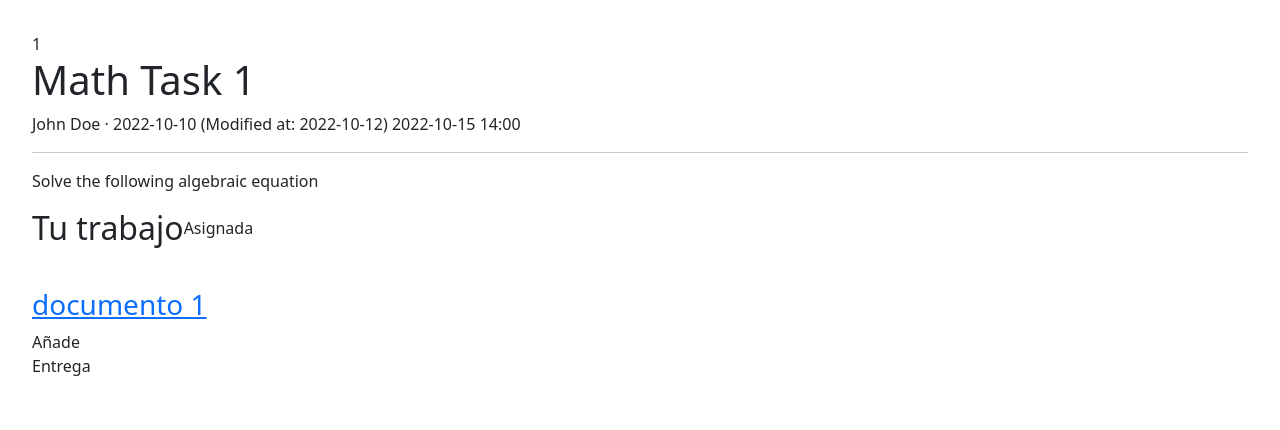
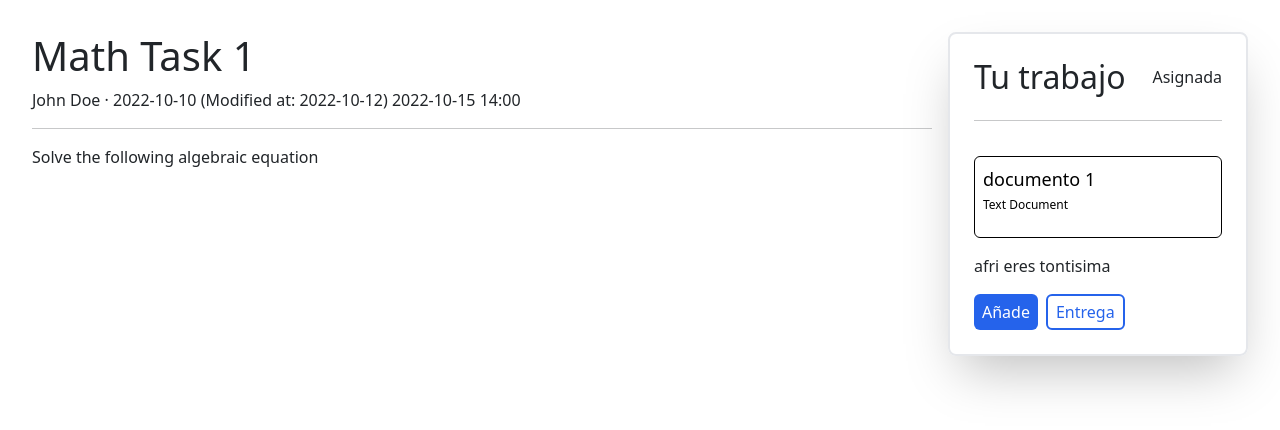
Before and after one commit to Lieety/Re-Moodel-acio, an Astro site: page /c/1/t/1 in a window 1280 px wide. Built offline with nearby package versions, Linux system fonts and the light colour scheme; Astro itself is replaced by a stand-in of ours.

Commit message:
inicio pagina de tareas

```diff
--- a/src/components/EntregarTarea.astro
+++ b/src/components/EntregarTarea.astro
@@ -5,6 +5,7 @@ interface Props {
     {
       name: string;
       url: string;
+      type: string;
     },
   ];
 }
@@ -12,23 +13,37 @@ interface Props {
 const { isAssigned, docs } = Astro.props;
 ---
 
-<div class="flex flex-col items-start a">
-  <section class="flex flex-row justify-between items-center">
-    <h2>Tu trabajo</h2>
-    <h6>{isAssigned ? "Asignada" : "Entregada"}</h6>
+<div class="flex flex-col items-start border-2 shadow-2xl p-4 gap-3 rounded-lg">
+  <section class="flex flex-col justify-between w-full items-center">
+    <span class="flex flex-row justify-between w-full items-center">
+      <h2>Tu trabajo</h2>
+      <h6>{isAssigned ? "Asignada" : "Entregada"}</h6>
+    </span>
+    <hr class="h-1 w-full" />
   </section>
-  <hr />
   {
     docs?.map((e) => {
       return (
-        <h3>
-          <a href={e.url} target="_blank" rel="noopener noreferrer">
+        <a
+          href={e.url}
+          target="_blank"
+          rel="noopener noreferrer"
+          class="decoration-transparent text-black w-full"
+        >
+          <span class="flex flex-col justify-center gap-1 border-[1px] p-2 border-black rounded-md text-lg">
             {e.name}
-          </a>
-        </h3>
+            <p class="text-xs">{e.type}</p>
+          </span>
+        </a>
       );
     })
   }
-  <button>Añade</button>
-  <button>Entrega</button>
+
+  afri eres tontisima
+  <div class="flex flex-row gap-2">
+    <button class="px-2 py-1 rounded-md bg-blue-600 text-white">Añade</button>
+    <button class="border-2 border-blue-600 px-2 py-1 rounded-md text-blue-600"
+      >Entrega</button
+    >
+  </div>
 </div>
--- a/src/pages/c/[clase]/t/[tarea].astro
+++ b/src/pages/c/[clase]/t/[tarea].astro
@@ -17,12 +17,11 @@ const { tarea } = Astro.params;
 
 <Layout title={tareaInfo[0].name}>
   <body>
-    <header>{tarea}</header>
     {
       tareaInfo.map((e) => {
         return (
-          <>
-            <main>
+          <article class="flex flex-row justify-between  gap-3">
+            <main class="w-3/4">
               <h1>{e.name}</h1>
               <section>
                 <span class="">
@@ -38,13 +37,19 @@ const { tarea } = Astro.params;
               <hr />
               <p>{e.description}</p>
             </main>
-            <aside>
+            <aside class="w-1/4">
               <EntregarTarea
                 isAssigned={true}
-                docs={[{ name: "documento 1", url: "https://example.com/" }]}
+                docs={[
+                  {
+                    name: "documento 1",
+                    url: "https://example.com/",
+                    type: "Text Document",
+                  },
+                ]}
               />
             </aside>
-          </>
+          </article>
         );
       })
     }
```
